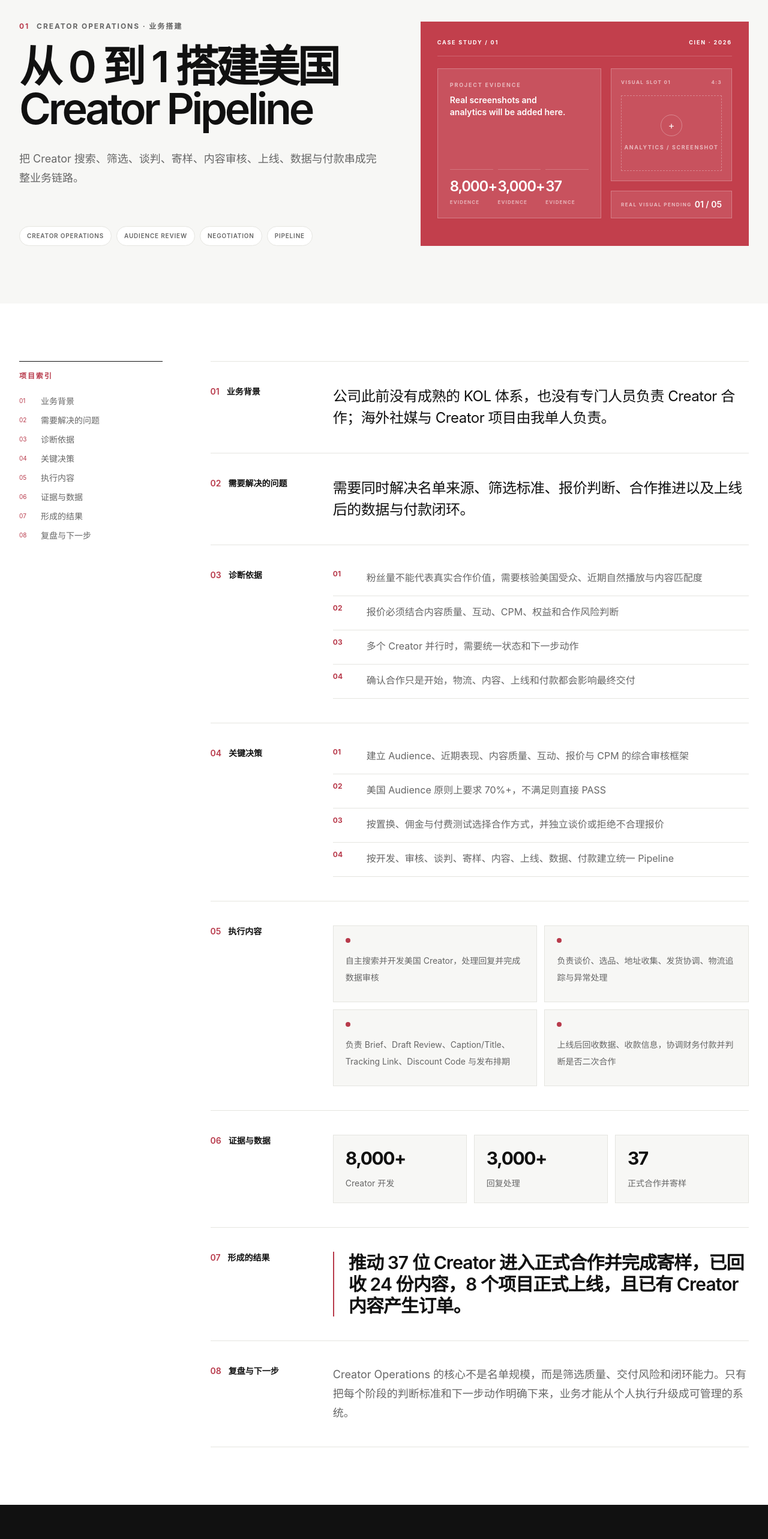
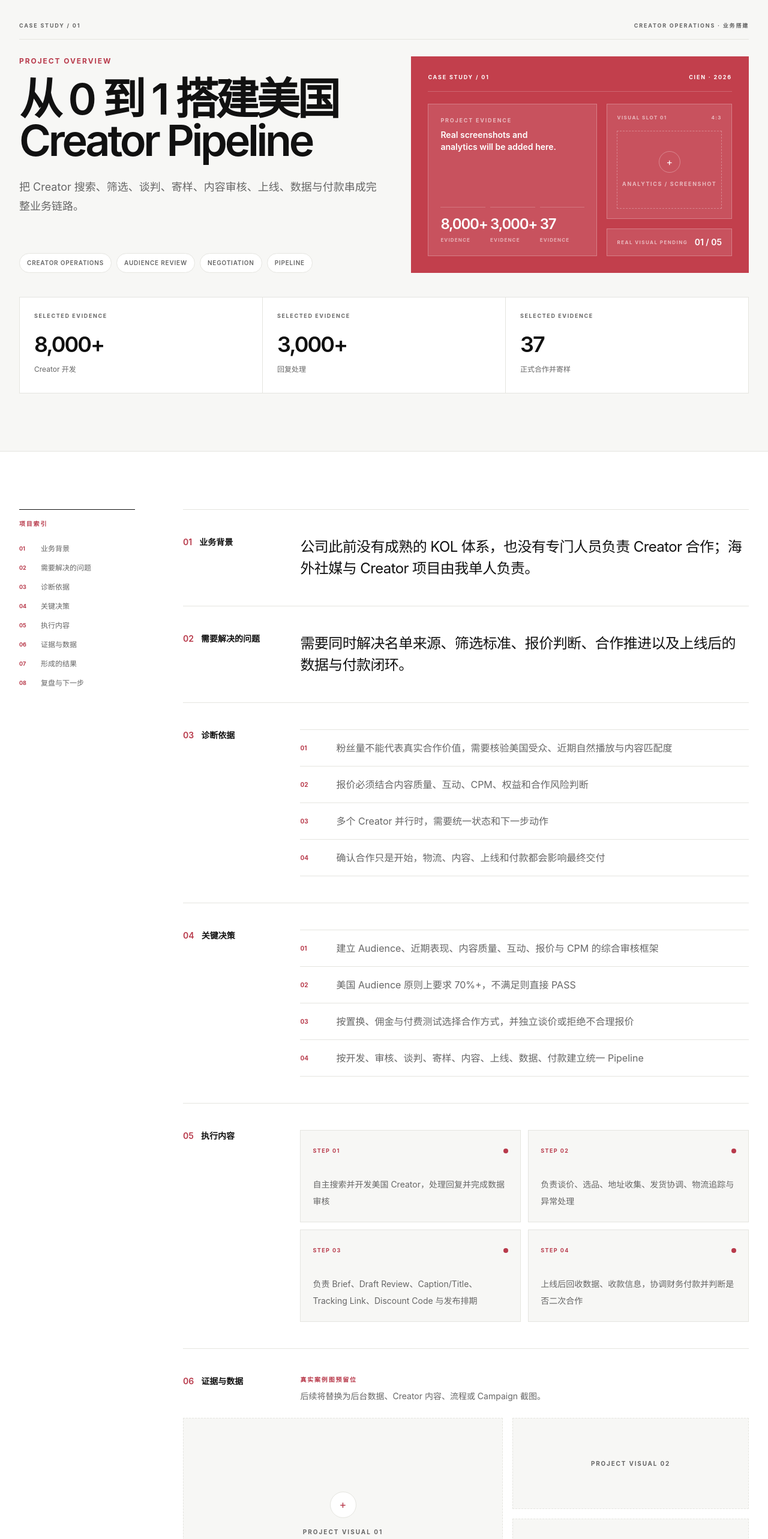
Before and after one commit to chenghongchao/cien-work, a Next.js app: page /projects/us-creator-pipeline in a window 1280 px wide. Shown: the part 160-2726 px from the top of the page at 60% size. Built offline with nearby package versions, Linux system fonts and the light colour scheme; no server answers.

Commit message:
Redesign case study detail pages

```diff
--- a/src/components/project-detail.tsx
+++ b/src/components/project-detail.tsx
@@ -16,6 +16,29 @@ export function ProjectDetail({ project }: { project: Project }) {
   const currentIndex = projects.findIndex((item) => item.slug === project.slug);
   const nextProject = projects[(currentIndex + 1) % projects.length];
 
+  const local =
+    language === "zh"
+      ? {
+          caseStudy: "CASE STUDY",
+          overview: "PROJECT OVERVIEW",
+          selectedEvidence: "SELECTED EVIDENCE",
+          visualTitle: "真实案例图预留位",
+          visualNote: "后续将替换为后台数据、Creator 内容、流程或 Campaign 截图。",
+          visualSlot: "PROJECT VISUAL",
+          resultLabel: "BUSINESS RESULT",
+          nextLabel: "CONTINUE TO NEXT CASE",
+        }
+      : {
+          caseStudy: "CASE STUDY",
+          overview: "PROJECT OVERVIEW",
+          selectedEvidence: "SELECTED EVIDENCE",
+          visualTitle: "Real project visuals reserved",
+          visualNote: "To be replaced with selected analytics, creator content, workflow, or campaign screenshots.",
+          visualSlot: "PROJECT VISUAL",
+          resultLabel: "BUSINESS RESULT",
+          nextLabel: "CONTINUE TO NEXT CASE",
+        };
+
   const textSections = [
     {
       index: "01",
@@ -28,6 +51,7 @@ export function ProjectDetail({ project }: { project: Project }) {
       content: project.problem[language],
     },
   ];
+
   const decisionSections = [
     {
       index: "03",
@@ -41,33 +65,50 @@ export function ProjectDetail({ project }: { project: Project }) {
     },
   ];
 
+  const indexLabels = [
+    copy.detailLabels.background,
+    copy.detailLabels.problem,
+    copy.detailLabels.diagnosis,
+    copy.detailLabels.decision,
+    copy.detailLabels.execution,
+    copy.detailLabels.evidence,
+    copy.detailLabels.result,
+    copy.detailLabels.reflection,
+  ];
+
   return (
-    <article>
-      <header className="container-shell pb-16 pt-10 sm:pt-14 lg:pb-24">
+    <article className="bg-paper text-ink">
+      <header className="container-shell pb-14 pt-8 sm:pb-20 sm:pt-12 lg:pb-24">
         <Link
           href="/#projects"
-          className="mb-12 inline-flex items-center gap-2 text-xs font-semibold text-muted transition-colors hover:text-ink"
+          className="mb-10 inline-flex items-center gap-2 text-xs font-semibold text-muted transition-colors hover:text-ink sm:mb-14"
         >
           <ArrowLeft size={15} aria-hidden="true" />
           {copy.backHome}
         </Link>
 
-        <div className="grid gap-10 lg:grid-cols-[1.05fr_0.95fr] lg:gap-16">
+        <div className="mb-7 flex items-center justify-between border-b border-border pb-4 text-[9px] font-bold uppercase tracking-[0.2em] text-muted">
+          <span>{local.caseStudy} / {project.number}</span>
+          <span>{project.category[language]}</span>
+        </div>
+
+        <div className="grid gap-10 lg:grid-cols-[1.03fr_0.97fr] lg:gap-14">
           <div className="flex flex-col justify-between">
             <div>
-              <p className="mb-6 flex items-center gap-3 text-xs font-bold uppercase tracking-[0.16em] text-accent">
-                <span>{project.number}</span>
-                <span className="text-muted">{project.category[language]}</span>
+              <p className="mb-5 text-xs font-bold uppercase tracking-[0.16em] text-accent">
+                {local.overview}
               </p>
-              <h1 className="max-w-[13ch] text-balance text-5xl font-semibold leading-[0.98] tracking-[-0.06em] sm:text-6xl lg:text-7xl">
+
+              <h1 className="max-w-[13ch] text-balance text-5xl font-semibold leading-[0.96] tracking-[-0.06em] sm:text-6xl lg:text-7xl">
                 {project.title[language]}
               </h1>
-              <p className="mt-8 max-w-2xl text-lg leading-8 text-muted">
+
+              <p className="mt-7 max-w-2xl text-base leading-8 text-muted sm:text-lg">
                 {project.summary[language]}
               </p>
             </div>
 
-            <div className="mt-10 flex flex-wrap gap-2 lg:mt-16">
+            <div className="mt-10 flex flex-wrap gap-2 lg:mt-14">
               {project.tags.map((tag) => (
                 <span
                   key={tag}
@@ -81,22 +122,42 @@ export function ProjectDetail({ project }: { project: Project }) {
 
           <ProjectVisual project={project} />
         </div>
+
+        <div className="mt-10 grid border-l border-t border-border sm:grid-cols-3">
+          {project.evidence.slice(0, 3).map((item) => (
+            <div
+              key={`${project.slug}-${item.value}`}
+              className="min-h-36 border-b border-r border-border bg-white p-5 sm:min-h-40 sm:p-6"
+            >
+              <p className="text-[9px] font-bold uppercase tracking-[0.18em] text-muted">
+                {local.selectedEvidence}
+              </p>
+              <strong className="mt-5 block text-3xl font-semibold tracking-[-0.055em] sm:text-4xl">
+                {item.value}
+              </strong>
+              <p className="mt-3 max-w-[20ch] text-xs leading-5 text-muted">
+                {item.label[language]}
+              </p>
+            </div>
+          ))}
+        </div>
       </header>
 
-      <div className="bg-white py-20 sm:py-24">
-        <div className="container-shell grid gap-16 lg:grid-cols-[0.42fr_1.58fr] lg:gap-20">
+      <div className="border-t border-border bg-white py-16 sm:py-20 lg:py-24">
+        <div className="container-shell grid gap-14 lg:grid-cols-[0.34fr_1.66fr] lg:gap-20">
           <aside>
             <div className="sticky top-28 border-t border-ink pt-4">
-              <p className="text-xs font-bold uppercase tracking-[0.16em] text-accent">
+              <p className="text-[10px] font-bold uppercase tracking-[0.18em] text-accent">
                 {copy.projectIndex}
               </p>
-              <ol className="mt-6 grid gap-3 text-sm text-muted">
-                {Object.values(copy.detailLabels).map((label, index) => (
-                  <li key={label} className="flex items-center gap-3">
-                    <span className="w-6 text-[10px] text-accent">
-                      0{index + 1}
+
+              <ol className="mt-6 grid gap-3 text-xs leading-5 text-muted">
+                {indexLabels.map((label, index) => (
+                  <li key={`${index}-${label}`} className="grid grid-cols-[1.75rem_1fr] gap-2">
+                    <span className="text-[9px] font-bold text-accent">
+                      {String(index + 1).padStart(2, "0")}
                     </span>
-                    {label}
+                    <span>{label}</span>
                   </li>
                 ))}
               </ol>
@@ -107,13 +168,13 @@ export function ProjectDetail({ project }: { project: Project }) {
             {textSections.map((section) => (
               <section
                 key={section.label}
-                className="grid gap-5 border-t border-border py-10 sm:grid-cols-[0.42fr_1.58fr]"
+                className="grid gap-5 border-t border-border py-9 sm:grid-cols-[0.38fr_1.62fr] sm:py-11"
               >
                 <h2 className="flex gap-3 text-sm font-semibold">
                   <span className="text-accent">{section.index}</span>
                   {section.label}
                 </h2>
-                <p className="max-w-3xl text-xl leading-9 tracking-[-0.02em] sm:text-2xl">
+                <p className="max-w-3xl text-xl leading-9 tracking-[-0.025em] sm:text-2xl">
                   {section.content}
                 </p>
               </section>
@@ -122,19 +183,20 @@ export function ProjectDetail({ project }: { project: Project }) {
             {decisionSections.map((section) => (
               <section
                 key={section.label}
-                className="grid gap-5 border-t border-border py-10 sm:grid-cols-[0.42fr_1.58fr]"
+                className="grid gap-5 border-t border-border py-9 sm:grid-cols-[0.38fr_1.62fr] sm:py-11"
               >
                 <h2 className="flex gap-3 text-sm font-semibold">
                   <span className="text-accent">{section.index}</span>
                   {section.label}
                 </h2>
-                <ol className="grid gap-3">
+
+                <ol className="grid gap-0 border-t border-border">
                   {section.items.map((item, index) => (
                     <li
                       key={item}
-                      className="grid grid-cols-[2.5rem_1fr] gap-4 border-b border-border pb-4 text-base leading-7 text-muted"
+                      className="grid grid-cols-[2.75rem_1fr] gap-4 border-b border-border py-4 text-sm leading-7 text-muted sm:text-base"
                     >
-                      <span className="text-xs font-bold text-accent">
+                      <span className="text-[10px] font-bold text-accent">
                         {String(index + 1).padStart(2, "0")}
                       </span>
                       {item}
@@ -144,36 +206,76 @@ export function ProjectDetail({ project }: { project: Project }) {
               </section>
             ))}
 
-            <section className="grid gap-5 border-t border-border py-10 sm:grid-cols-[0.42fr_1.58fr]">
+            <section className="grid gap-5 border-t border-border py-9 sm:grid-cols-[0.38fr_1.62fr] sm:py-11">
               <h2 className="flex gap-3 text-sm font-semibold">
                 <span className="text-accent">05</span>
                 {copy.detailLabels.execution}
               </h2>
+
               <ul className="grid gap-3 sm:grid-cols-2">
-                {project.execution[language].map((item) => (
+                {project.execution[language].map((item, index) => (
                   <li
                     key={item}
-                    className="min-h-32 border border-border bg-paper p-5 text-sm leading-7 text-muted"
+                    className="min-h-36 border border-border bg-paper p-5 text-sm leading-7 text-muted"
                   >
-                    <span className="mb-4 block size-2 rounded-full bg-accent" />
+                    <div className="mb-7 flex items-center justify-between">
+                      <span className="text-[9px] font-bold uppercase tracking-[0.16em] text-accent">
+                        STEP {String(index + 1).padStart(2, "0")}
+                      </span>
+                      <span className="size-2 rounded-full bg-accent" />
+                    </div>
                     {item}
                   </li>
                 ))}
               </ul>
             </section>
 
-            <section className="grid gap-5 border-t border-border py-10 sm:grid-cols-[0.42fr_1.58fr]">
+            <section className="border-t border-border py-9 sm:py-11">
+              <div className="mb-6 grid gap-5 sm:grid-cols-[0.38fr_1.62fr]">
                 <h2 className="flex gap-3 text-sm font-semibold">
                   <span className="text-accent">06</span>
                   {copy.detailLabels.evidence}
                 </h2>
-              <div className="grid gap-3 sm:grid-cols-3">
+                <div>
+                  <p className="text-[10px] font-bold uppercase tracking-[0.18em] text-accent">
+                    {local.visualTitle}
+                  </p>
+                  <p className="mt-2 max-w-2xl text-sm leading-6 text-muted">
+                    {local.visualNote}
+                  </p>
+                </div>
+              </div>
+
+              <div className="grid gap-4 sm:grid-cols-[1.15fr_0.85fr]">
+                <div className="grid min-h-72 place-items-center border border-dashed border-border bg-paper p-6 sm:min-h-80">
+                  <div className="text-center">
+                    <div className="mx-auto mb-4 grid size-11 place-items-center rounded-full border border-border bg-white text-lg text-accent">
+                      +
+                    </div>
+                    <p className="text-[10px] font-bold uppercase tracking-[0.2em] text-muted">
+                      {local.visualSlot} 01
+                    </p>
+                  </div>
+                </div>
+
+                <div className="grid gap-4">
+                  <div className="grid min-h-36 place-items-center border border-dashed border-border bg-paper p-5">
+                    <p className="text-[10px] font-bold uppercase tracking-[0.18em] text-muted">
+                      {local.visualSlot} 02
+                    </p>
+                  </div>
+                  <div className="grid min-h-36 place-items-center border border-dashed border-border bg-paper p-5">
+                    <p className="text-[10px] font-bold uppercase tracking-[0.18em] text-muted">
+                      {local.visualSlot} 03
+                    </p>
+                  </div>
+                </div>
+              </div>
+
+              <div className="mt-4 grid gap-3 sm:grid-cols-3">
                 {project.evidence.map((item) => (
-                  <div
-                    key={item.value}
-                    className="border border-border bg-paper p-5"
-                  >
-                    <strong className="block text-3xl tracking-[-0.05em] text-ink">
+                  <div key={item.value} className="border border-border p-5">
+                    <strong className="block text-3xl font-semibold tracking-[-0.055em]">
                       {item.value}
                     </strong>
                     <span className="mt-3 block text-sm leading-6 text-muted">
@@ -189,17 +291,23 @@ export function ProjectDetail({ project }: { project: Project }) {
               </div>
             </section>
 
-            <section className="grid gap-5 border-t border-border py-10 sm:grid-cols-[0.42fr_1.58fr]">
+            <section className="grid gap-5 border-t border-border py-9 sm:grid-cols-[0.38fr_1.62fr] sm:py-11">
               <h2 className="flex gap-3 text-sm font-semibold">
                 <span className="text-accent">07</span>
                 {copy.detailLabels.result}
               </h2>
-              <p className="border-l-2 border-accent pl-6 text-2xl font-semibold leading-9 tracking-[-0.03em] sm:text-3xl">
+
+              <div className="bg-ink p-6 text-white sm:p-8">
+                <p className="text-[9px] font-bold uppercase tracking-[0.18em] text-[#e46d7d]">
+                  {local.resultLabel}
+                </p>
+                <p className="mt-5 text-2xl font-semibold leading-9 tracking-[-0.035em] sm:text-3xl sm:leading-10">
                   {project.result[language]}
                 </p>
+              </div>
             </section>
 
-            <section className="grid gap-5 border-y border-border py-10 sm:grid-cols-[0.42fr_1.58fr]">
+            <section className="grid gap-5 border-y border-border py-9 sm:grid-cols-[0.38fr_1.62fr] sm:py-11">
               <h2 className="flex gap-3 text-sm font-semibold">
                 <span className="text-accent">08</span>
                 {copy.detailLabels.reflection}
@@ -213,18 +321,27 @@ export function ProjectDetail({ project }: { project: Project }) {
       </div>
 
       <section className="bg-ink py-16 text-white sm:py-20">
-        <div className="container-shell grid gap-10 md:grid-cols-[0.5fr_1.5fr] md:items-end">
+        <div className="container-shell">
+          <div className="mb-8 flex items-center justify-between border-b border-white/15 pb-4 text-[9px] font-bold uppercase tracking-[0.18em] text-white/45">
+            <span>{copy.nextProject}</span>
+            <span>{local.nextLabel}</span>
+          </div>
+
+          <Link
+            href={`/projects/${nextProject.slug}`}
+            className="group grid gap-6 md:grid-cols-[0.5fr_1.5fr] md:items-end"
+          >
             <div>
               <p className="text-xs font-bold uppercase tracking-[0.16em] text-[#e46d7d]">
-              {copy.nextProject}
+                CASE {nextProject.number}
               </p>
-            <p className="mt-5 text-sm text-white/50">{nextProject.category[language]}</p>
+              <p className="mt-3 text-sm text-white/45">
+                {nextProject.category[language]}
+              </p>
             </div>
-          <Link
-            href={`/projects/${nextProject.slug}`}
-            className="group flex items-end justify-between gap-6 border-t border-white/20 pt-6"
-          >
-            <h2 className="max-w-[16ch] text-3xl font-semibold leading-tight tracking-[-0.045em] sm:text-5xl">
+
+            <div className="flex items-end justify-between gap-6">
+              <h2 className="max-w-[17ch] text-3xl font-semibold leading-tight tracking-[-0.045em] sm:text-5xl">
                 {nextProject.title[language]}
               </h2>
               <ArrowRight
@@ -232,6 +349,7 @@ export function ProjectDetail({ project }: { project: Project }) {
                 className="shrink-0 transition-transform group-hover:translate-x-2"
                 aria-hidden="true"
               />
+            </div>
           </Link>
         </div>
       </section>
```
Lines whose indentation alone changed are shown as unchanged.
